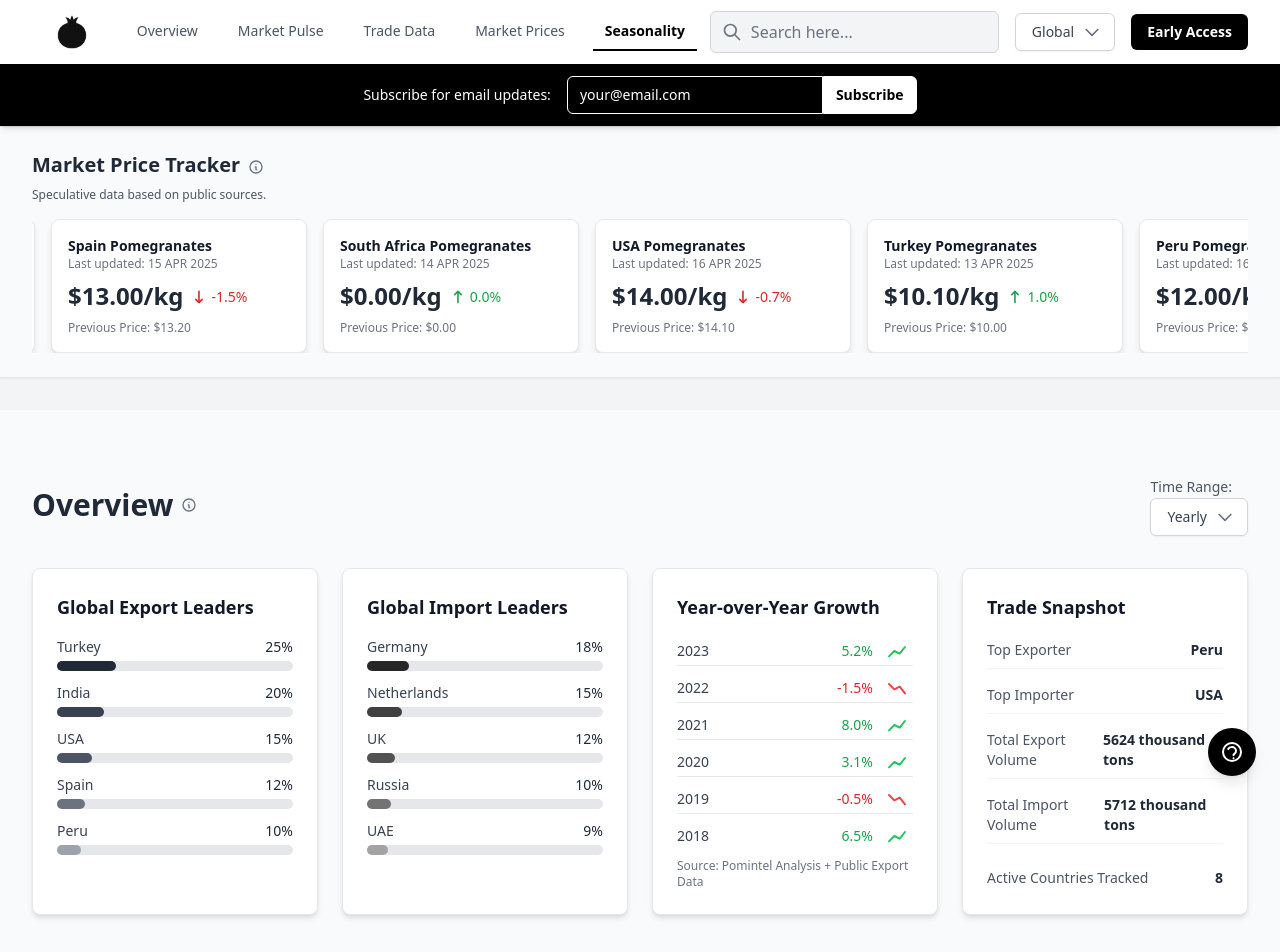
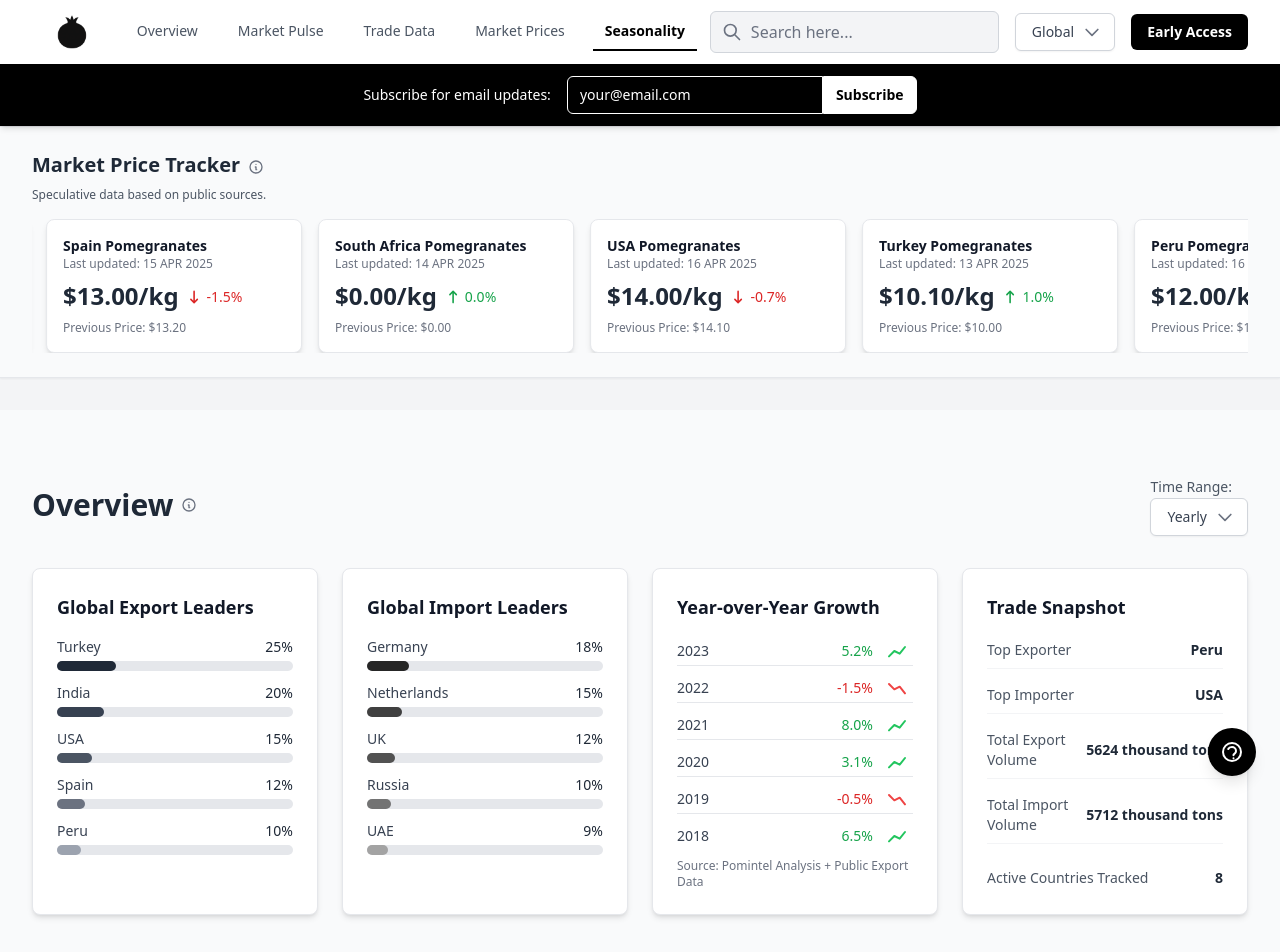
Before and after one commit to msshahzaib97/pomintel_complete, a React (Vite) app: page / in a window 1280 px wide. Shown: the top 952 px of the page. Built offline with nearby package versions, Linux system fonts and the light colour scheme.

Commit message:
Fix: Trade Snapshot values no-wrap and Season Indicators Legend vertical layout

```diff
--- a/components/sections/overview/OverviewSection.tsx
+++ b/components/sections/overview/OverviewSection.tsx
@@ -94,11 +94,11 @@ const OverviewSection: React.FC = () => {
                 </li>
                 <li className="flex justify-between items-center border-b border-gray-100 pb-2">
                   <span className="text-gray-600">Total Export Volume</span>
-                  <span className="font-semibold text-gray-800">{TRADE_SNAPSHOT_DATA[timeRange]?.totalExportVolume} thousand tons</span>
+                  <span className="font-semibold text-gray-800 whitespace-nowrap">{TRADE_SNAPSHOT_DATA[timeRange]?.totalExportVolume} thousand tons</span>
                 </li>
                 <li className="flex justify-between items-center border-b border-gray-100 pb-2">
                   <span className="text-gray-600">Total Import Volume</span>
-                  <span className="font-semibold text-gray-800">{TRADE_SNAPSHOT_DATA[timeRange]?.totalImportVolume} thousand tons</span>
+                  <span className="font-semibold text-gray-800 whitespace-nowrap">{TRADE_SNAPSHOT_DATA[timeRange]?.totalImportVolume} thousand tons</span>
                 </li>
                 <li className="flex justify-between items-center pt-2">
                   <span className="text-gray-600">Active Countries Tracked</span>
--- a/components/sections/seasonality/ProductionInsights.tsx
+++ b/components/sections/seasonality/ProductionInsights.tsx
@@ -1,4 +1,3 @@
-
 import React from 'react';
 import { ProductionInsight } from '../../../types';
 import { PRODUCTION_INSIGHTS_DATA, SEASON_INDICATOR_LEGEND } from '../../../constants';
@@ -19,9 +18,9 @@ const ProductionInsights: React.FC = () => {
         <h4 className="text-sm font-semibold text-gray-700 mb-2">Season Indicators Legend:</h4>
         <ul className="space-y-1 text-xs">
           {SEASON_INDICATOR_LEGEND.map(indicator => (
-             <li key={indicator.name} className="flex items-center">
-                <span className={`w-3 h-3 rounded-full mr-2 ${indicator.color}`}></span>
-                <span className="text-gray-600">{indicator.name}</span>
+             <li key={indicator.name} className="flex flex-col items-center">
+                <span className={`w-3 h-3 rounded-full mb-1 ${indicator.color}`}></span>
+                <span className="text-gray-600 text-center">{indicator.name}</span>
              </li>
           ))}
         </ul>
```
